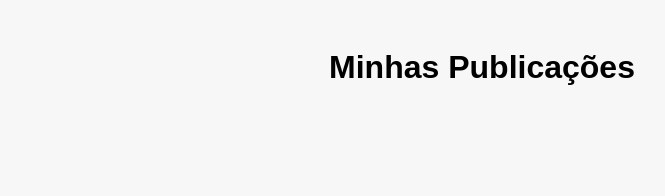
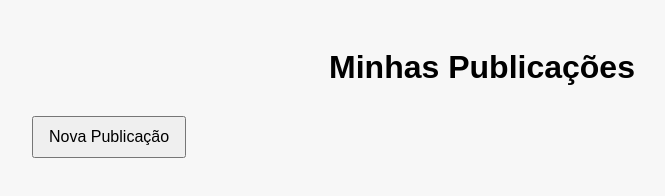
Before and after one commit to erickDavi097/InfraPro, a website: page public/front/profissional/publicacoes.html in a window 1280 px wide. Shown: the whole page, without its empty margins (158-823 px from the left). Drawn offline with Linux system fonts and the light colour scheme; no server answers.

Commit message:
ajuste básico no cadastro (um console.log estava escrito errado) e botão que direciona os profissionais a realizarem uma nova publicação caso desejarem.

```diff
--- a/public/front/profissional/publicacoes.html
+++ b/public/front/profissional/publicacoes.html
@@ -9,6 +9,11 @@
 <body>
   <main>
     <h1>Minhas Publicações</h1>
+    <a href="fazerPublicacao.html">
+    <button style="margin-bottom: 20px; padding: 10px 15px; font-size: 16px; cursor: pointer;">
+      Nova Publicação
+    </button>
+    </a>
     <section id="publicacoes-container">
       <!-- Publicações serão carregadas aqui -->
     </section>
--- a/src/models/enderecoModel.js
+++ b/src/models/enderecoModel.js
@@ -21,7 +21,7 @@ function buscarEnderecosPorUsuario(usuarioId) {
 function cadastrar(cep, uf, cidade, bairro) {
     console.log("ACESSEI O ENDEREÇO MODEL \n \n\t\t >> Se aqui der erro de 'Error: connect ECONNREFUSED',\n \t\t >> verifique suas credenciais de acesso ao banco\n \t\t >> e se o servidor de seu BD está rodando corretamente. \n\n function cadastrar():", cep, uf, cidade, bairro);
     const instrucaoSql = `INSERT INTO endereco (cep, uf, cidade, bairro) VALUES ('${cep}', '${uf}', '${cidade}', '${bairro}');`;
-    co.Promisensole.log("Executando a instrução SQL: \n" + instrucaoSql);
+    console.log("Executando a instrução SQL: \n" + instrucaoSql);
     return database.executar(instrucaoSql);
 }
 function buscarPorUsuarioId(idUsuario) {
```
Also changed, not shown: public/assets/8b08aba70b51def5fba5396fbeb0fd6b19a44a28aa3483584dd779a42df7cb753331d6522f33628dbda3e16df15eb90af37d10327ed3eafdbad4b9382a9fd139.jpg (added), public/uploads/cf021814e2937f8d6b6bad263ed8baa3a05e91e23ec09e25784fdf59812a2f443502ec7179a9cfe7ee00a1efd2c939be6b6f217e463be2e3e107e2c32b2c307f.jpg (added).
